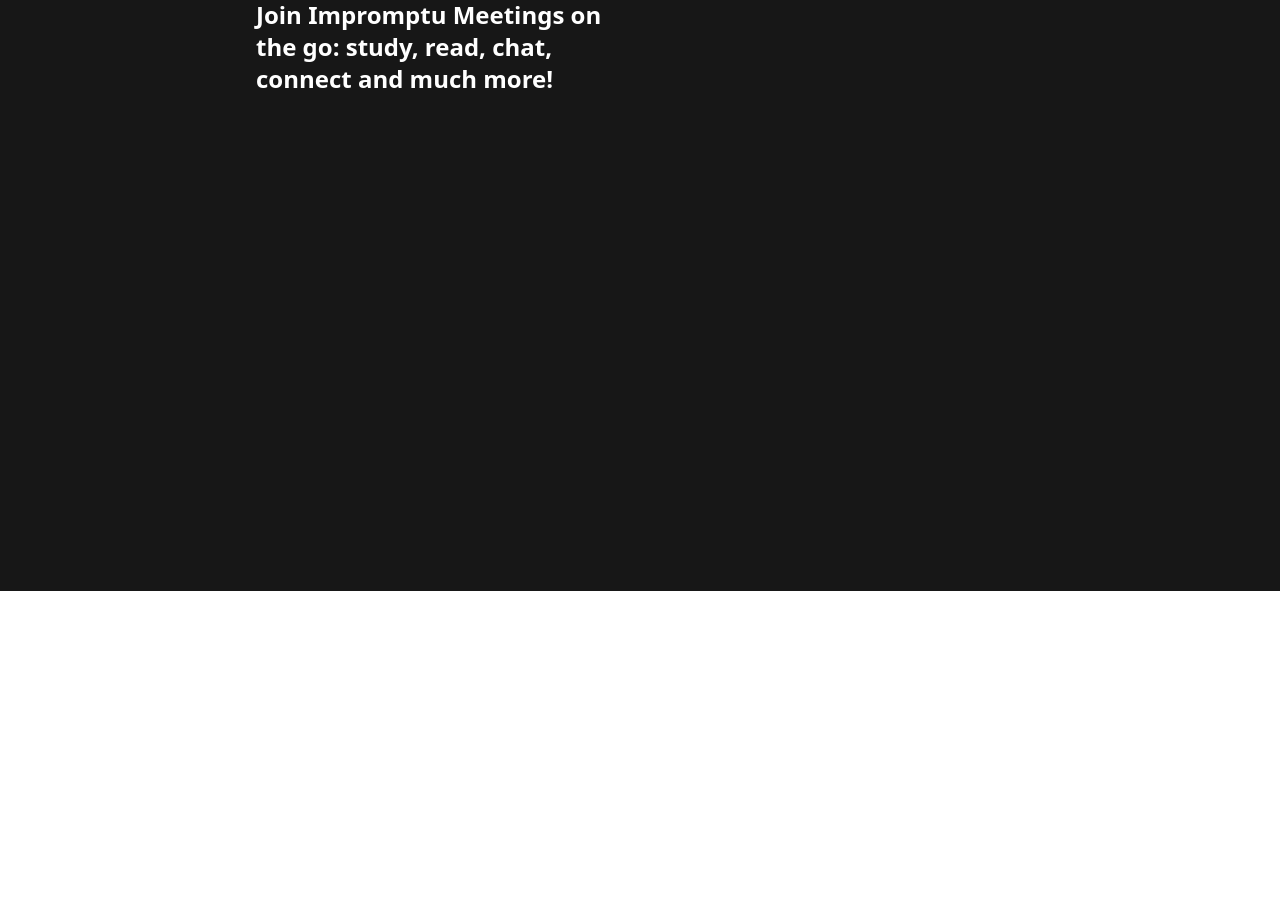
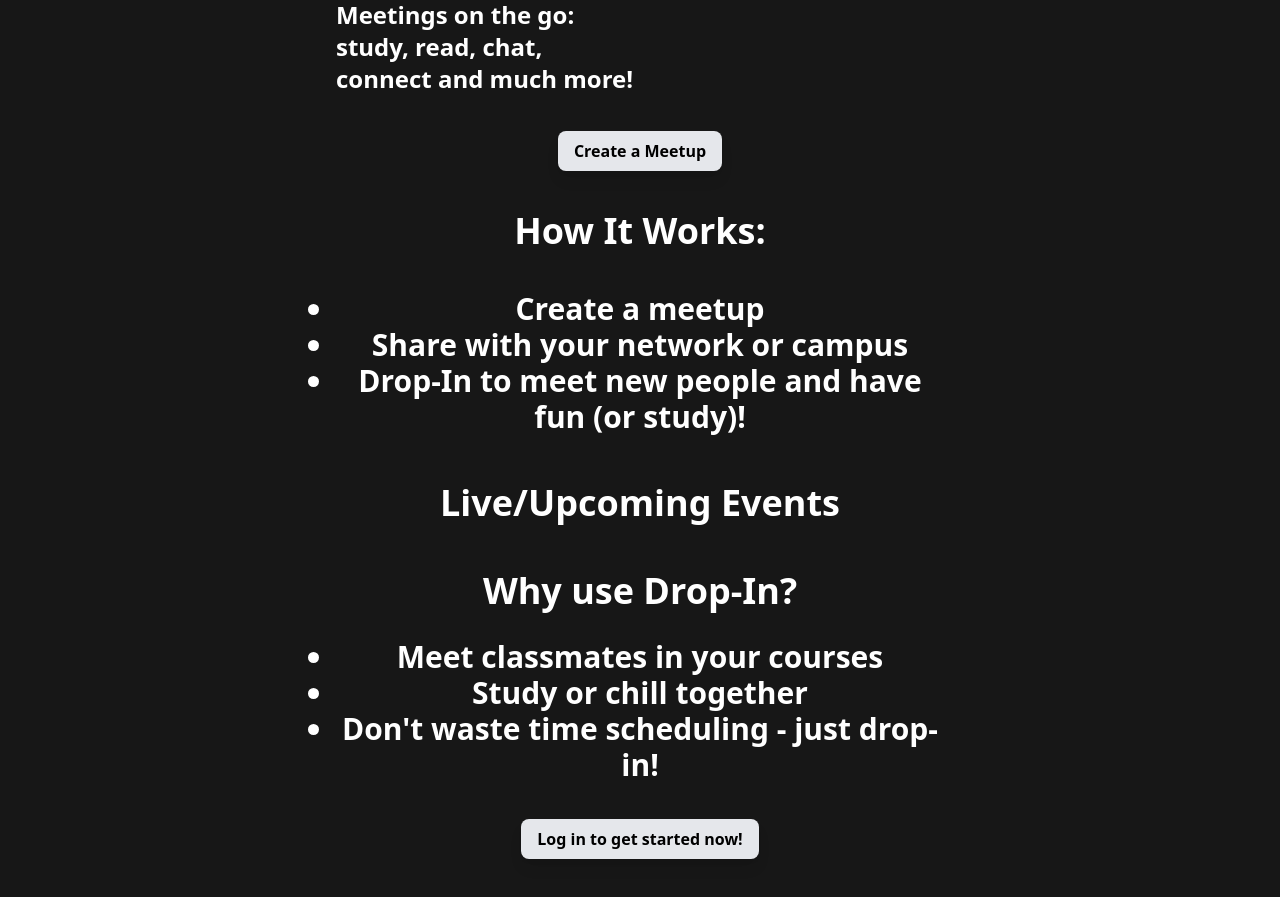
Before and after one commit to FabianSanchezD/dropin, a React (Vite) app: page / in a window 1280 px wide. Shown: the part 321-1218 px from the top of the page. Before the commit the page ends 912 px from the top, so only its background shows below. Built offline with nearby package versions, Linux system fonts and the light colour scheme; no server answers.

Commit message:
#5 implemented dashboard (no content yet), added more to home and about.

```diff
--- a/src/App.jsx
+++ b/src/App.jsx
@@ -5,12 +5,14 @@ import About from './routes/About'
 import Login from './routes/Login'
 import NotFound from './routes/NotFound'
 import MainLayout from './layouts/MainLayout';
+import Dashboard from './routes/Dashboard'
 
 const router = createBrowserRouter(
   createRoutesFromElements(
   <Route path='/' element={<MainLayout />}>
     <Route index element={ <Home /> }/>
     <Route path='/about' element= {<About />} />
+    <Route path='/dashboard' element= {<Dashboard />} />
     <Route path='/login' element= {<Login />} />
     <Route path='*' element= {<NotFound />} />
   </Route>
--- a/src/components/Navbar.jsx
+++ b/src/components/Navbar.jsx
@@ -1,8 +1,11 @@
 import React from 'react'
-import { Link } from 'react-router-dom'
+import { Link, useLocation } from 'react-router-dom'
 
 const Navbar = () => {
-  return (
+  let location = useLocation();
+
+  if (location.pathname === '/dashboard') {
+     return (
     <>
     <nav className='bg-neutral-800 shadow-lg flex items-center justify-around py-3 px-32 fixed top-0 left-0 w-full'>
         <Link to='/'>
@@ -13,13 +16,33 @@ const Navbar = () => {
         </Link>
         <div className='flex items-center gap-5 text-black font-sans font-semibold'>
             <Link to='/' className='text-white hover:text-gray-300'>Home</Link>
-            <Link to='/about' className='text-white hover:text-gray-300'>About</Link>
-            <Link to='/login' className='text-white hover:text-gray-300'>Login</Link>
+            <Link className='text-white hover:text-gray-300'>Logout</Link>
+            <Link to='/account' className='text-white hover:text-gray-300'>Account</Link>
 
         </div>
     </nav>
     </>
-  )
+  );
+  } else {
+      return (
+      <>
+      <nav className='bg-neutral-800 shadow-lg flex items-center justify-around py-3 px-32 fixed top-0 left-0 w-full'>
+          <Link to='/'>
+              <span className='font-semibold font-sans text-lg flex items-center gap-3 text-black'>
+                  <img src="/dropin-icon.png" alt="Logo" className='w-10 h-10' />
+                  <span className='font-semibold text-white text-2xl'>Drop-In</span>
+              </span>
+          </Link>
+          <div className='flex items-center gap-5 text-black font-sans font-semibold'>
+              <Link to='/' className='text-white hover:text-gray-300'>Home</Link>
+              <Link to='/about' className='text-white hover:text-gray-300'>About</Link>
+              <Link to='/login' className='text-white hover:text-gray-300'>Login</Link>
+
+          </div>
+      </nav>
+      </>
+    )
+    }
 }
 
 export default Navbar
--- a/src/routes/About.jsx
+++ b/src/routes/About.jsx
@@ -2,12 +2,37 @@ import React from 'react'
 
 const About = () => {
   return (
-    <div className="pt-20 p-8 min-h-screen bg-neutral-900 flex flex-wrap">
-      <div>
-        #1
-      </div>
-      <div>
-        #2
+    <div className="pt-24 px-8 min-h-screen bg-neutral-900 text-white">
+      <div className="max-w-4xl mx-auto">
+        <h1 className="text-4xl font-bold mb-6">About DropIn</h1>
+
+        <p className="text-xl mb-6">
+          <strong>DropIn</strong> is a spontaneous meetup platform for students. Whether you want to study, chat, or just hang out, Drop-In makes it easy to find people around campus quickly.
+        </p>
+
+        <h2 className="text-2xl font-semibold mb-2">Our Mission</h2>
+        <p className="mb-6 text-lg">
+          To help students connect and collaborate effortlessly, turning idle moments into meaningful interactions.
+        </p>
+
+        <h2 className="text-2xl font-semibold mb-2">Who It's For?</h2>
+        <p className="mb-6 text-lg">
+          University students looking for study groups, coffee chats, casual hangs, or impromptu discussions with peers.
+        </p>
+
+        <h2 className="text-2xl font-semibold mb-2">Why DropIn?</h2>
+        <ul className="list-disc pl-6 mb-6 text-lg">
+          <li>Instant meetups, no planning needed</li>
+          <li>Tag-based discovery for shared interests/courses</li>
+          <li>Lightweight and student-focused</li>
+        </ul>
+
+        <h2 className="text-2xl font-semibold mb-2">Made With 💻</h2>
+        <p className="mb-6 text-lg">
+          Built by students, for students. Using React, Supabase, and a passion for solving real campus problems.
+        </p>
+
+        <p className="text-center text-gray-400 text-sm mt-10">Have feedback? Reach out via email at <span className='text-blue-200'>fabiansanchezd@outlook.com</span></p>
       </div>
     </div>
   )
--- /dev/null
+++ b/src/routes/Dashboard.jsx
@@ -0,0 +1,9 @@
+import React from 'react'
+
+const Dashboard = () => {
+  return (
+    <div className='pt-20'>Dashboard</div>
+  )
+}
+
+export default Dashboard
--- a/src/routes/Home.jsx
+++ b/src/routes/Home.jsx
@@ -3,17 +3,81 @@ import React from 'react'
 const Home = () => {
   return (
     <div className="pt-20 p-8 min-h-screen bg-neutral-900">
-      <div className="pt-20 p-8 min-h-screen bg-neutral-900 flex justify-center">
-        <div className='w-1/3 text-4xl font-bold text-white mb-4'>
-           <h2>No plans? No problem. </h2>
-           <h1 className='pt-3'>Just Drop-In.</h1>
-           <p className='pt-7 text-2xl'>Join Impromptu Meetings on the go: study, read, chat, connect and much more!</p>
-        </div>
-        <div className='w-1/3 text-4xl font-bold text-white mb-4'>
+      <div className="pt-12 flex justify-center">
+          <div className='w-1/4 text-4xl font-bold text-white mb-4'>
+            <h2>No plans? No problem. </h2>
+            <h1 className='pt-3'>Just Drop-In.</h1>
+            <p className='pt-7 text-2xl font-semibold'>Join Impromptu Meetings on the go: study, read, chat, connect and much more!</p>
+          </div>
+          <div className='w-1/4 text-4xl font-bold text-white mb-4'>
           {/* an image will go here */}
           <p>An image will go here!</p>
-        </div>
+          </div>
       </div>
+
+      <div className="flex justify-center">
+        <button className='bg-gray-200 text-black font-semibold py-2 px-4 m-5 rounded-lg shadow-lg hover:bg-gray-300 transition duration-300'>
+        Create a Meetup
+        </button>
+      </div>
+
+      <div className="w-full text-4xl font-bold text-white mb-4">
+          <h1 className='flex justify-center pt-5'>How It Works:</h1>
+          <div className='flex justify-center pt-5'>
+          <div className='w-1/2 items-center text-center'>
+            <ul className='text-3xl pt-5 font-semibold list-disc'>
+              <li>
+                Create a meetup
+                {/* image could go here */}
+              </li>
+              <li>
+                Share with your network or campus
+                {/* image could go here */}
+              </li>
+              <li>
+                Drop-In to meet new people and have fun (or study)!
+                {/* image could go here */}
+              </li>
+            </ul>
+          </div>
+          </div>
+      </div>
+
+      <div className=" pt-8 w-full text-4xl font-bold text-white mb-4 flex justify-center items-center">
+        <h1>Live/Upcoming Events</h1>
+        {/* here there will be a feed of live meetups */}
+      </div>
+
+      <div className=" pt-8 w-full text-4xl font-bold text-white mb-4 flex justify-center items-center">
+        <h1>Why use Drop-In?</h1>
+        {/* here there will be a feed of live meetups */}
+      </div>
+
+      <div className=" pt-3 w-full text-4xl font-bold text-white mb-4 flex justify-center items-center">
+        <div className='w-1/2 items-center text-center'>
+            <ul className='text-3xl font-semibold list-disc'>
+              <li>
+                Meet classmates in your courses
+                {/* image could go here */}
+              </li>
+              <li>
+                Study or chill together
+                {/* image could go here */}
+              </li>
+              <li>
+                Don't waste time scheduling - just drop-in!
+                {/* image could go here */}
+              </li>
+            </ul>
+          </div>
+      </div>
+
+      <div className="flex justify-center">
+        <button className='bg-gray-200 text-black font-semibold py-2 px-4 m-5 rounded-lg shadow-lg hover:bg-gray-300 transition duration-300'>
+        Log in to get started now!
+        </button>
+      </div>
+
     </div>
   )
 }
--- a/src/routes/Login.jsx
+++ b/src/routes/Login.jsx
@@ -1,9 +1,28 @@
 import React from 'react'
+import { useState, useEffect } from 'react'
 import { supabase } from '../supabase-client'
 import { Auth } from '@supabase/auth-ui-react'
 import { ThemeSupa } from '@supabase/auth-ui-shared'
+import { useNavigate } from 'react-router-dom'
 
 const Login = () => {
+  const navigate = useNavigate();
+
+    useEffect(() => {
+    supabase.auth.getUser().then(({ data: { user } }) => {
+      if (user) navigate('/dashboard')
+    })
+
+  // esto por si el usuario inicia sesion
+    const { data: listener } = supabase.auth.onAuthStateChange((event, session) => {
+      if (session?.user) navigate('/dashboard')
+    })
+
+    return () => {
+      listener.subscription.unsubscribe()
+    }
+  }, [])
+
   return (
     <div className="pt-20 p-8 min-h-screen bg-neutral-900 flex items-center justify-center">
       <div className='bg-gray-200 p-10 h-lg w-lg rounded-lg shadow-lg'>
@@ -19,6 +38,7 @@ const Login = () => {
         },
       },
     }}
+    // hacer que sirvan los providers en supabase
     providers={['google', 'facebook', 'twitter']} />
     </div>
     </div>
```
